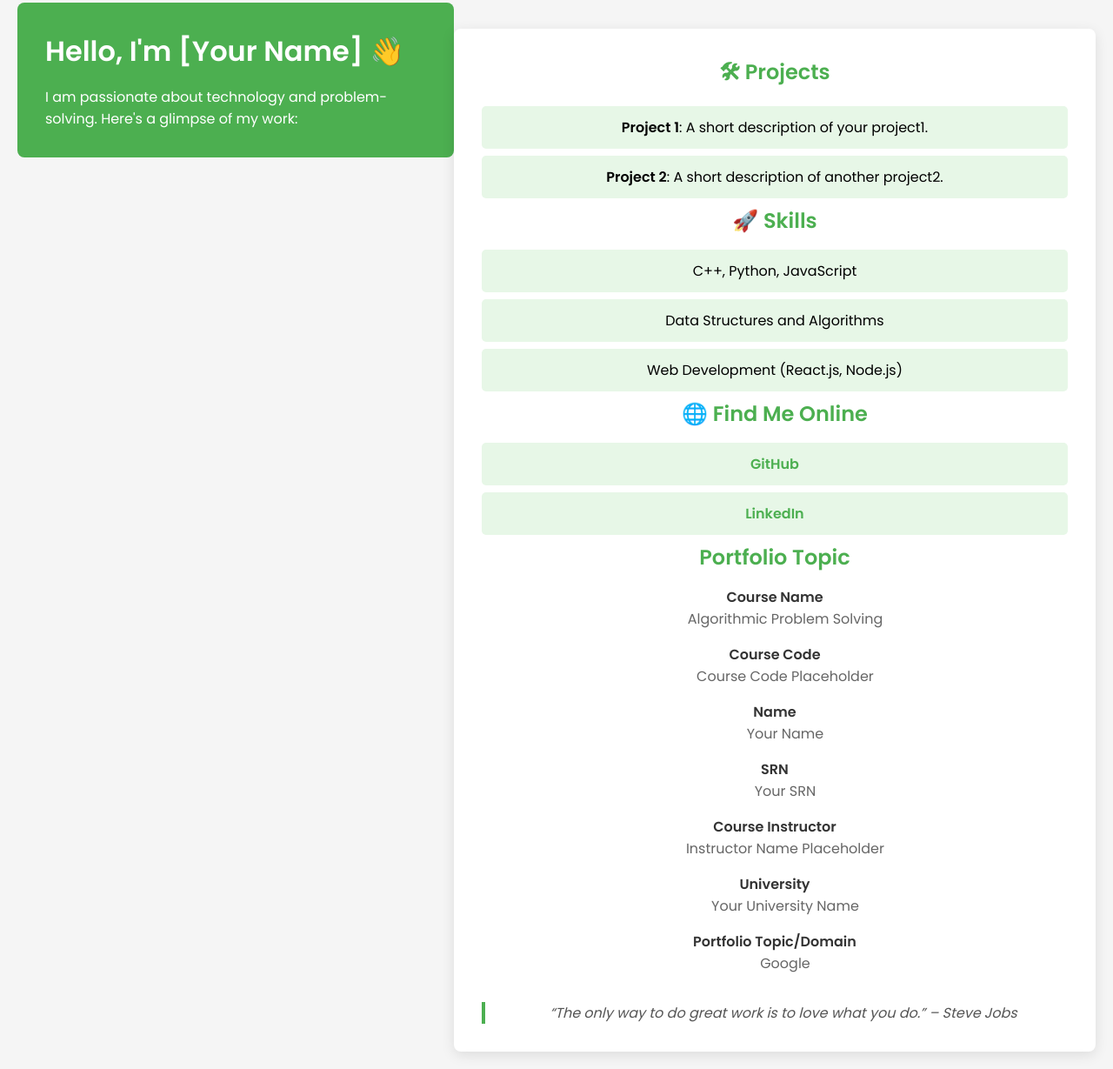
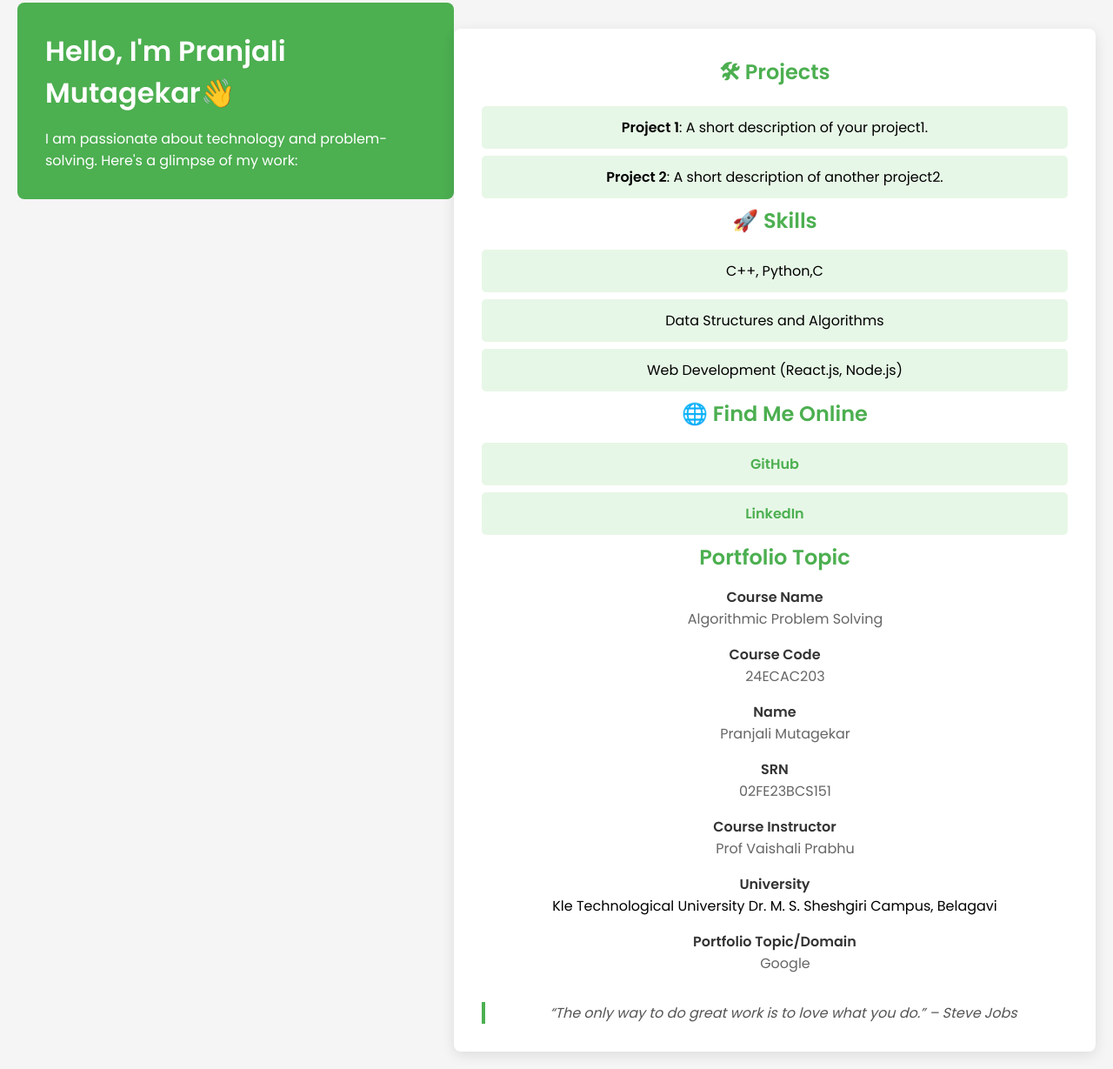
Before and after one commit to Pranjali-04-hash/PranjaliMutagekar_portfolia.github.io, a plain HTML site: page index.html in a window 1280 px wide. Shown: the part 17-1246 px from the top of the page at 87% size. Drawn offline with Linux system fonts and the light colour scheme.

Commit message:
Update index.html

```diff
--- a/index.html
+++ b/index.html
@@ -9,7 +9,7 @@
 </head>
 <body>
     <header>
-        <h1>Hello, I'm [Your Name] 👋</h1>
+        <h1>Hello, I'm Pranjali Mutagekar👋</h1>
         <p>I am passionate about technology and problem-solving. Here's a glimpse of my work:</p>
     </header>
 
@@ -22,14 +22,14 @@
 
         <h2>🚀 Skills</h2>
         <ul>
-            <li>C++, Python, JavaScript</li>
+            <li>C++, Python,C</li>
             <li>Data Structures and Algorithms</li>
             <li>Web Development (React.js, Node.js)</li>
         </ul>
 
         <h2>🌐 Find Me Online</h2>
         <ul>
-            <li><a href="https://github.com/your-github-username" target="_blank">GitHub</a></li>
+            <li><a href="https://github.com/Pranjali-04-hash/PranjaliMutagekar_portfolia.github.io/edit/main/index.html#L10C6">GitHub</a></li>
             <li><a href="https://linkedin.com/in/your-linkedin-profile" target="_blank">LinkedIn</a></li>
         </ul>
 
@@ -39,19 +39,19 @@
             <dd>Algorithmic Problem Solving</dd>
 
             <dt>Course Code</dt>
-            <dd>Course Code Placeholder</dd>
+            <dd>24ECAC203</dd>
 
             <dt>Name</dt>
-            <dd>Your Name</dd>
+            <dd>Pranjali Mutagekar</dd>
 
             <dt>SRN</dt>
-            <dd>Your SRN</dd>
+            <dd>02FE23BCS151</dd>
 
             <dt>Course Instructor</dt>
-            <dd>Instructor Name Placeholder</dd>
+            <dd>Prof Vaishali Prabhu</dd>
 
             <dt>University</dt>
-            <dd>Your University Name</dd>
+            <dd></dd>Kle Technological University Dr. M. S. Sheshgiri Campus, Belagavi
 
             <dt>Portfolio Topic/Domain</dt>
             <dd>Google</dd>
```
